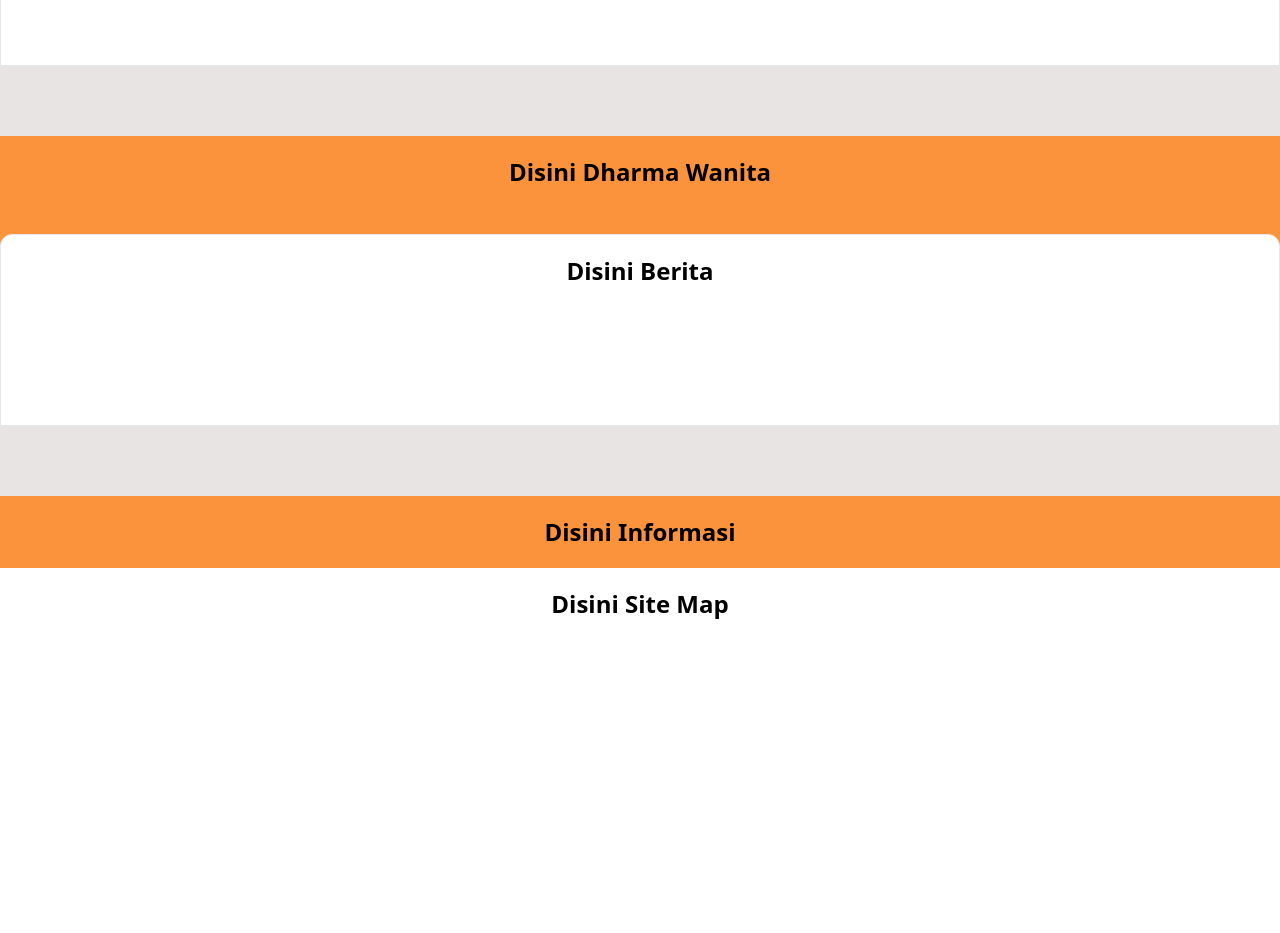
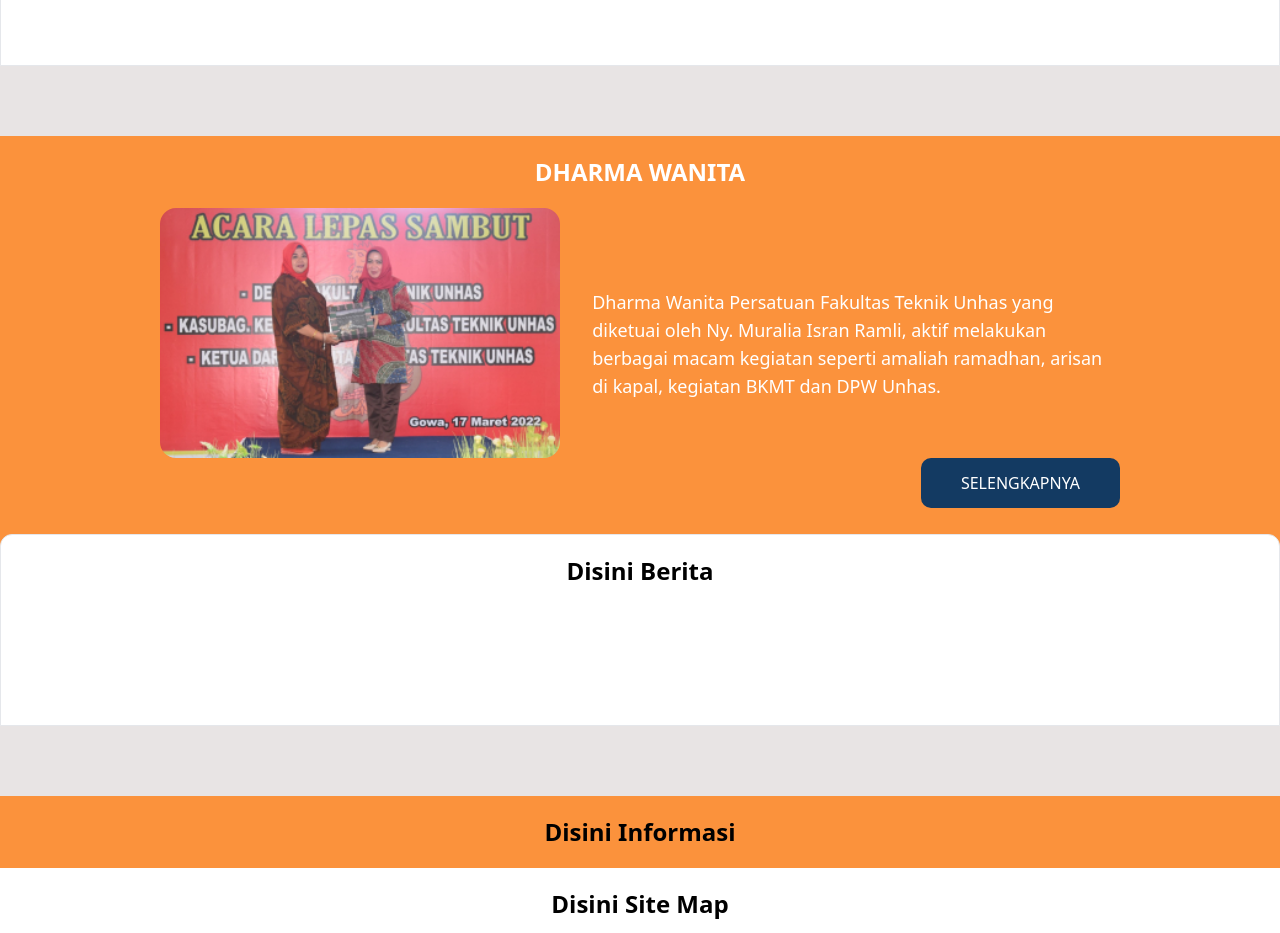
Before and after one commit to faridnfl/Mid-SistemInformasi, a Nuxt app: page / in a window 1280 px wide. Shown: the part 1440-2373 px from the top of the page. Before the commit the page ends 2080 px from the top, so only its background shows below. Built offline with nearby package versions, Linux system fonts and the light colour scheme.

Commit message:
kerja bagian dharma wanita

```diff
--- a/app.vue
+++ b/app.vue
@@ -149,9 +149,20 @@
         <h1 class="text-2xl font-bold py-5 text-center">Galeri</h1>
       </div>
     </section>
-    <section class="dharma-wanita warna flex justify-center bg-orange-400">
-      <div class="content max-w-screen-xl w-full">
-        <h1 class="text-2xl font-bold py-5 text-center">Disini Dharma Wanita</h1>
+    <section class="dharma-wanita warna justify-center bg-orange-400 px-40">
+      <div class="content w-full">
+        <h1 class="text-2xl font-bold py-5 text-center text-white">DHARMA WANITA</h1>
+      </div>
+      <div class="flex gap-8">
+        <img src="/dharma-wanita.png" alt="Dharma Wanita" class="rounded-2xl" style="height: 250px;">
+        <p class="text-white text-lg font-medium pt-20">
+          Dharma Wanita Persatuan Fakultas Teknik Unhas yang diketuai oleh Ny. Muralia Isran Ramli,
+          aktif melakukan berbagai macam kegiatan seperti amaliah ramadhan,
+          arisan di kapal, kegiatan BKMT dan DPW Unhas.
+        </p>
+      </div>
+      <div class="grid justify-items-end">
+        <button style="background-color: rgb(19, 58, 98); color: white;">SELENGKAPNYA</button>
       </div>
     </section>
     <section class="berita flex justify-center relative h-48">
@@ -212,4 +223,9 @@ header {
 .judul {
   background-image: url("bg-judul.png");
 }
+
+.dharma-wanita button {
+  padding: 0.8rem 2.5rem;
+  border-radius: 10px;
+}
 </style>
```
Also changed, not shown: public/dharma-wanita.png (added).
